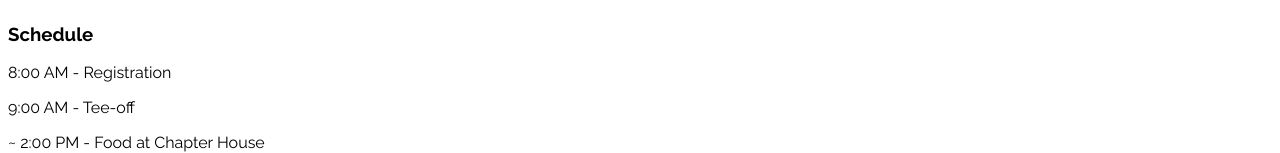
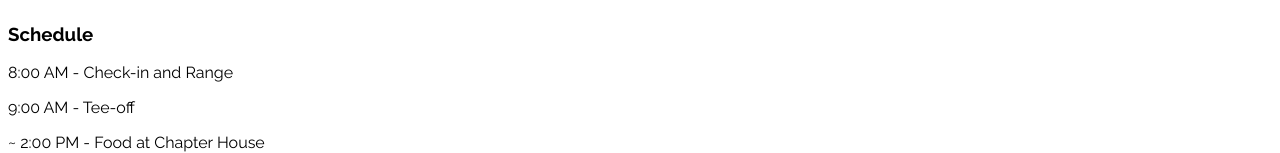
Before and after one commit to Sungyuk1/SigmaPiWebsite, a React (Create React App) app: page /golf-outing in a window 1280 px wide. Shown: the part 286-439 px from the top of the page. Built offline with nearby package versions, Linux system fonts and the light colour scheme.

Commit message:
fixed registration date

```diff
--- a/src/components/GolfOuting/GOHome.jsx
+++ b/src/components/GolfOuting/GOHome.jsx
@@ -40,7 +40,7 @@ const Home = () => {
           <h2 className="text-3xl font-bold mb-4 text-center">Event Details</h2>
           <div className="grid grid-cols-1 md:grid-cols-2 lg:grid-cols-3 gap-4">
             <InfoTile title="Schedule">
-              <p>8:00 AM - Registration</p>
+              <p>8:00 AM - Check-in and Range</p>
               <p>9:00 AM - Tee-off</p>
               <p>~ 2:00 PM - Food at Chapter House</p>
               <p>~ 3:00 PM - Awards</p>
--- a/src/components/GolfOuting/GORegister.jsx
+++ b/src/components/GolfOuting/GORegister.jsx
@@ -14,7 +14,7 @@ const Register = () => {
                     </p>
                     <ul className="test-gray-700 mb-4">
                         <li>
-                            <b>Date: </b><span>Sunday, October 29</span>
+                            <b>Date: </b><span>Sunday, September 29</span>
                         </li>
                         <li>
                             <b>Start Time: </b><span>9:00 AM</span>
```
